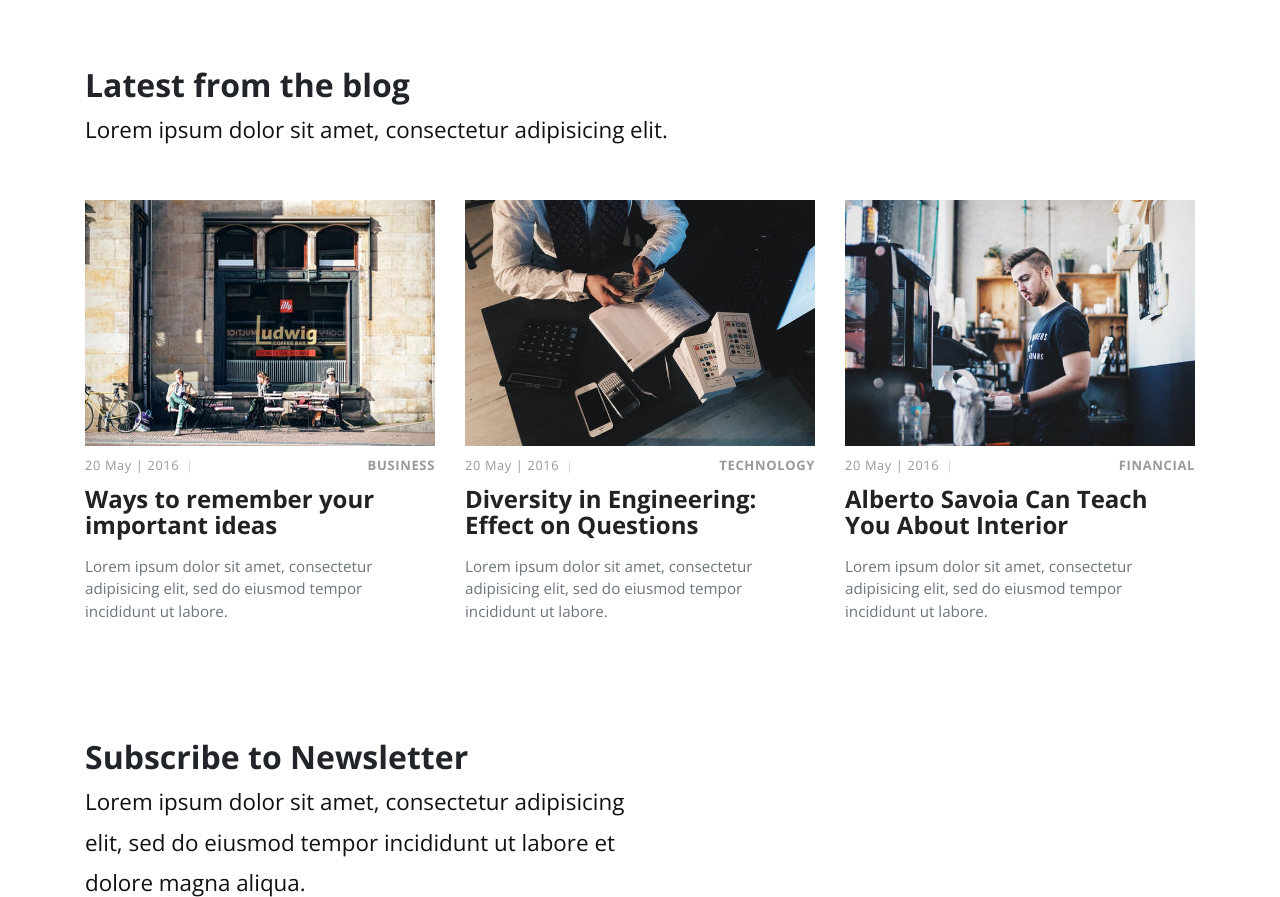
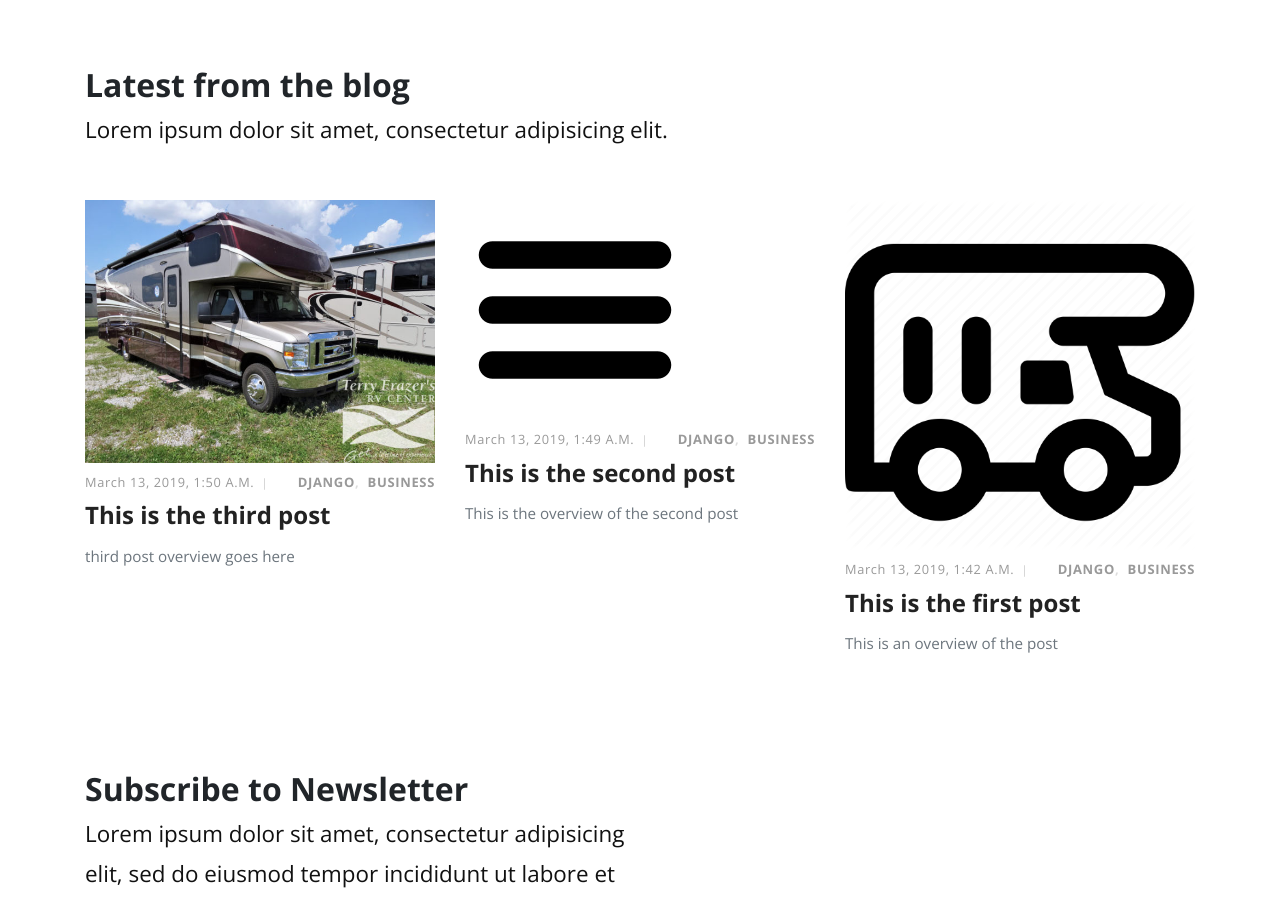
Before and after one commit to cameron-bret/RVinVR, a Django app: page / in a window 1280 px wide. Shown: the part 2517-3414 px from the top of the page. Run offline with Django 3.2, Linux system fonts and the light colour scheme; data comes from the database, SQL or seed files in the repository; some libraries are stand-ins or nearby versions.

Commit message:
got the latest posts to update on the bottom of index page

```diff
--- a/src/posts/views.py
+++ b/src/posts/views.py
@@ -2,9 +2,11 @@ from django.shortcuts import render
 from .models import Post
 
 def index(request):
-  queryset = Post.objects.filter(featured=True)
+  featured = Post.objects.filter(featured=True)
+  latest = Post.objects.order_by('-timestamp')[0:3]
   context = {
-    'object_list': queryset
+    'object_list': featured,
+    'latest': latest
   }
   return render(request, 'index.html', context)
 
--- a/src/templates/index.html
+++ b/src/templates/index.html
@@ -59,48 +59,6 @@
           {% endif %}
         </div>
         {% endfor %}
-        <!-- Post        -->
-        <!-- <div class="row d-flex align-items-stretch">
-          <div class="image col-lg-5"><img src="{% static 'img/featured-pic-2.jpeg' %}" alt="..."></div>
-          <div class="text col-lg-7">
-            <div class="text-inner d-flex align-items-center">
-              <div class="content">
-                <header class="post-header">
-                  <div class="category"><a href="#">Business</a><a href="#">Technology</a></div><a href="post.html">
-                    <h2 class="h4">Alberto Savoia Can Teach You About Interior</h2></a>
-                </header>
-                <p>Lorem ipsum dolor sit amet, consectetur adipisicing elit, sed do eiusmod tempor incididunt ut labore et dolore magna aliqua. Ut enim ad minim veniam, quis nostrude consectetur adipisicing elit, sed do eiusmod tempor incididunt.</p>
-                <footer class="post-footer d-flex align-items-center"><a href="#" class="author d-flex align-items-center flex-wrap">
-                    <div class="avatar"><img src="{% static 'img/avatar-2.jpg' %}" alt="..." class="img-fluid"></div>
-                    <div class="title"><span>John Doe</span></div></a>
-                  <div class="date"><i class="icon-clock"></i> 2 months ago</div>
-                  <div class="comments"><i class="icon-comment"></i>12</div>
-                </footer>
-              </div>
-            </div>
-          </div>
-        </div>
-        Post
-        <div class="row d-flex align-items-stretch">
-          <div class="text col-lg-7">
-            <div class="text-inner d-flex align-items-center">
-              <div class="content">
-                <header class="post-header">
-                  <div class="category"><a href="#">Business</a><a href="#">Technology</a></div><a href="post.html">
-                    <h2 class="h4">Alberto Savoia Can Teach You About Interior</h2></a>
-                </header>
-                <p>Lorem ipsum dolor sit amet, consectetur adipisicing elit, sed do eiusmod tempor incididunt ut labore et dolore magna aliqua. Ut enim ad minim veniam, quis nostrude consectetur adipisicing elit, sed do eiusmod tempor incididunt.</p>
-                <footer class="post-footer d-flex align-items-center"><a href="#" class="author d-flex align-items-center flex-wrap">
-                    <div class="avatar"><img src="{% static 'img/avatar-3.jpg' %}" alt="..." class="img-fluid"></div>
-                    <div class="title"><span>John Doe</span></div></a>
-                  <div class="date"><i class="icon-clock"></i> 2 months ago</div>
-                  <div class="comments"><i class="icon-comment"></i>12</div>
-                </footer>
-              </div>
-            </div>
-          </div>
-          <div class="image col-lg-5"><img src="{% static 'img/featured-pic-3.jpeg' %}" alt="..."></div>
-        </div> -->
       </div>
     </section>
     <!-- Divider Section-->
@@ -121,40 +79,23 @@
           <p class="text-big">Lorem ipsum dolor sit amet, consectetur adipisicing elit.</p>
         </header>
         <div class="row">
+          {% for obj in latest %}
           <div class="post col-md-4">
-            <div class="post-thumbnail"><a href="post.html"><img src="{% static 'img/blog-1.jpg' %}" alt="..." class="img-fluid"></a></div>
+            <div class="post-thumbnail"><a href="#"><img src="{{ obj.thumbnail.url }}" alt="..." class="img-fluid"></a></div>
             <div class="post-details">
               <div class="post-meta d-flex justify-content-between">
-                <div class="date">20 May | 2016</div>
-                <div class="category"><a href="#">Business</a></div>
-              </div><a href="post.html">
-                <h3 class="h4">Ways to remember your important ideas</h3></a>
-              <p class="text-muted">Lorem ipsum dolor sit amet, consectetur adipisicing elit, sed do eiusmod tempor incididunt ut labore.</p>
+                <div class="date">{{ obj.timestamp }}</div>
+                <div class="category">
+                  {% for cat in obj.categories.all %}
+                  <a href="#">{{ cat }}</a>
+                  {% endfor %}
+                </div>
+              </div><a href="#">
+                <h3 class="h4">{{ obj.title }}</h3></a>
+              <p class="text-muted">{{ obj.overview }}</p>
             </div>
           </div>
-          <div class="post col-md-4">
-            <div class="post-thumbnail"><a href="post.html"><img src="{% static 'img/blog-2.jpg' %}" alt="..." class="img-fluid"></a></div>
-            <div class="post-details">
-              <div class="post-meta d-flex justify-content-between">
-                <div class="date">20 May | 2016</div>
-                <div class="category"><a href="#">Technology</a></div>
-              </div><a href="post.html">
-                <h3 class="h4">Diversity in Engineering: Effect on Questions</h3></a>
-              <p class="text-muted">Lorem ipsum dolor sit amet, consectetur adipisicing elit, sed do eiusmod tempor incididunt ut labore.</p>
-            </div>
-          </div>
-          <div class="post col-md-4">
-            <div class="post-thumbnail"><a href="post.html"><img src="{% static 'img/blog-3.jpg' %}" alt="..." class="img-fluid"></a></div>
-            <div class="post-details">
-              <div class="post-meta d-flex justify-content-between">
-                <div class="date">20 May | 2016</div>
-                <div class="category"><a href="#">Financial</a></div>
-              </div><a href="post.html">
-                <h3 class="h4">Alberto Savoia Can Teach You About Interior</h3></a>
-              <p class="text-muted">Lorem ipsum dolor sit amet, consectetur adipisicing elit, sed do eiusmod tempor incididunt ut labore.</p>
-            </div>
-          </div>
-        </div>
+          {% endfor %}
       </div>
     </section>
     <!-- Newsletter Section-->
```
